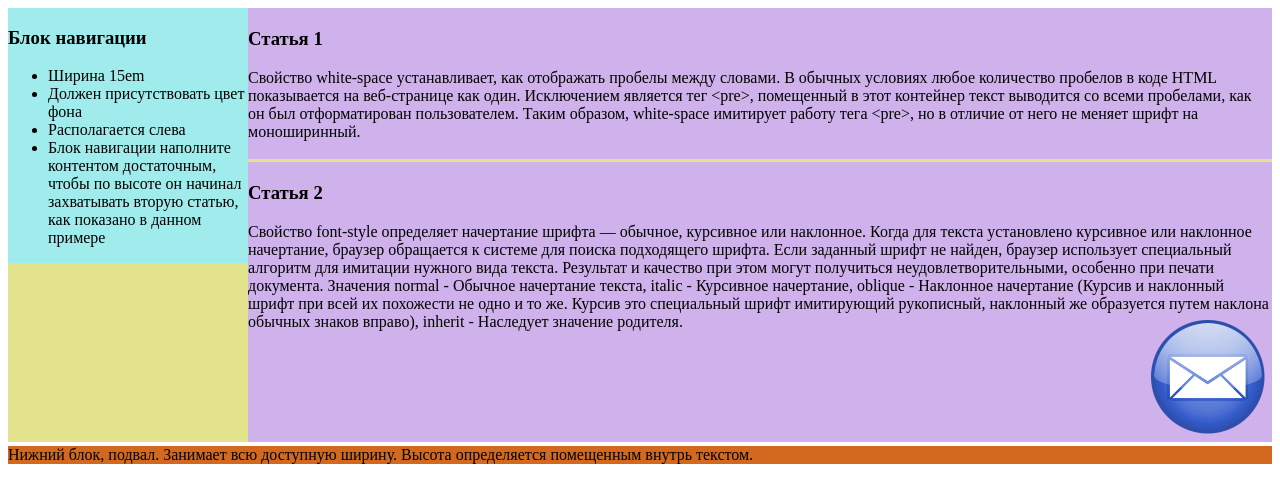
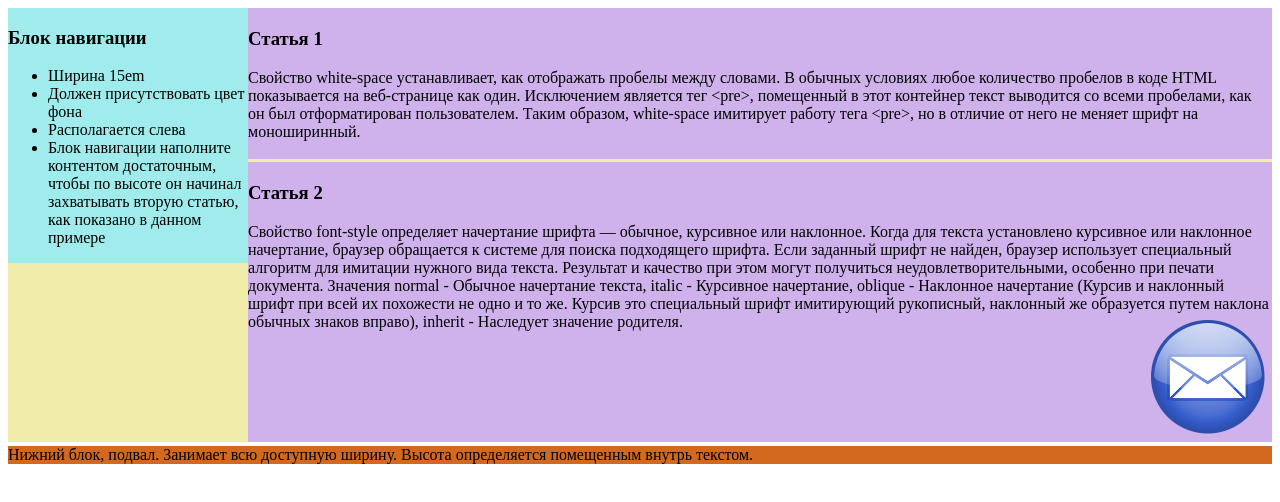
Before and after one commit to ViolettaKurilina/ViolettaKurilina, a plain HTML site: page 2_CSS/base/index3.html in a window 1280 px wide. Drawn offline with Linux system fonts and the light colour scheme.

Commit message:
корректировки

```diff
--- a/2_CSS/base/index3.html
+++ b/2_CSS/base/index3.html
@@ -5,7 +5,7 @@
     <title>Базовое3</title>
     <style>
         .main{
-            background-color: cadetblue;
+            background-color: rgb(241, 236, 169);
         }
         .menu{
           background-color: rgb(160, 236, 236);
@@ -26,7 +26,7 @@
     </style>
 </head>
 <body>
-  <div style="background-color:rgb(227, 227, 142);">
+  <div class="main">
      <div class="menu">
             <h3>Блок навигации</h3>
         <ul>
```
